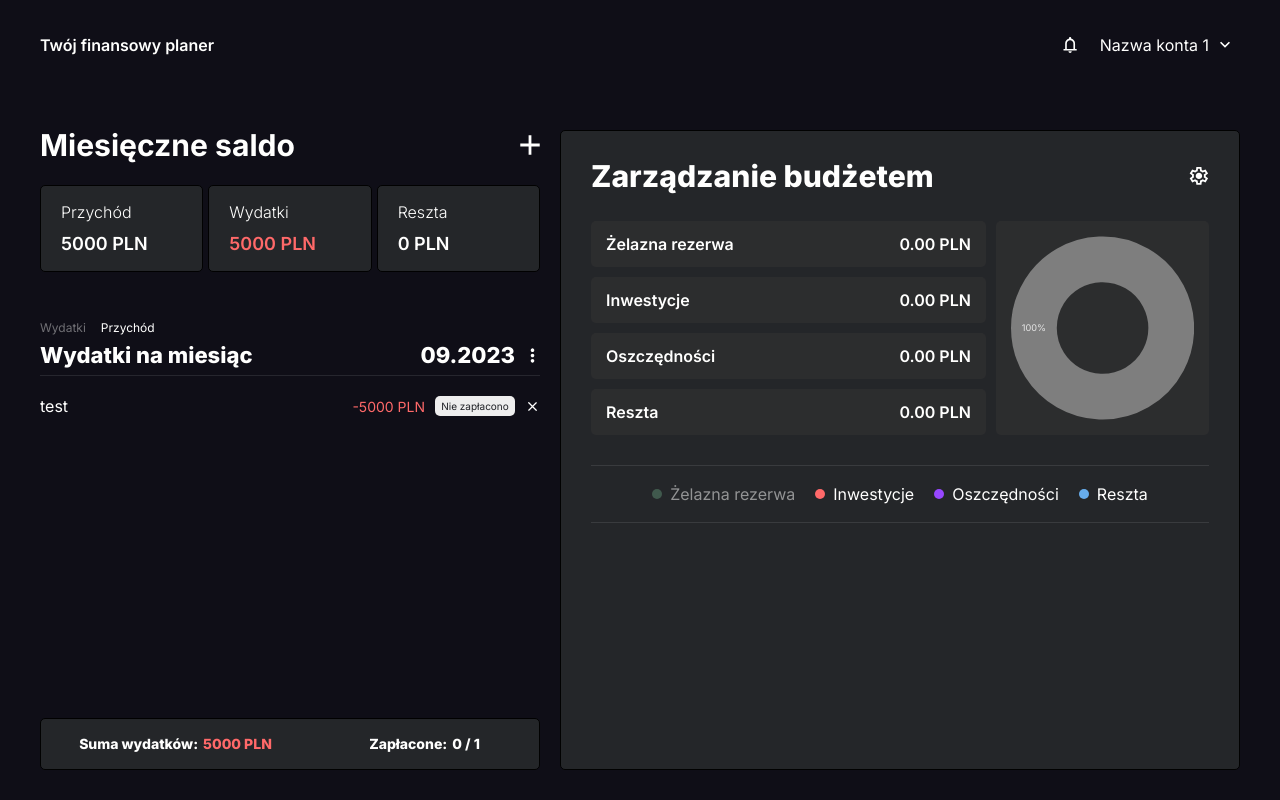
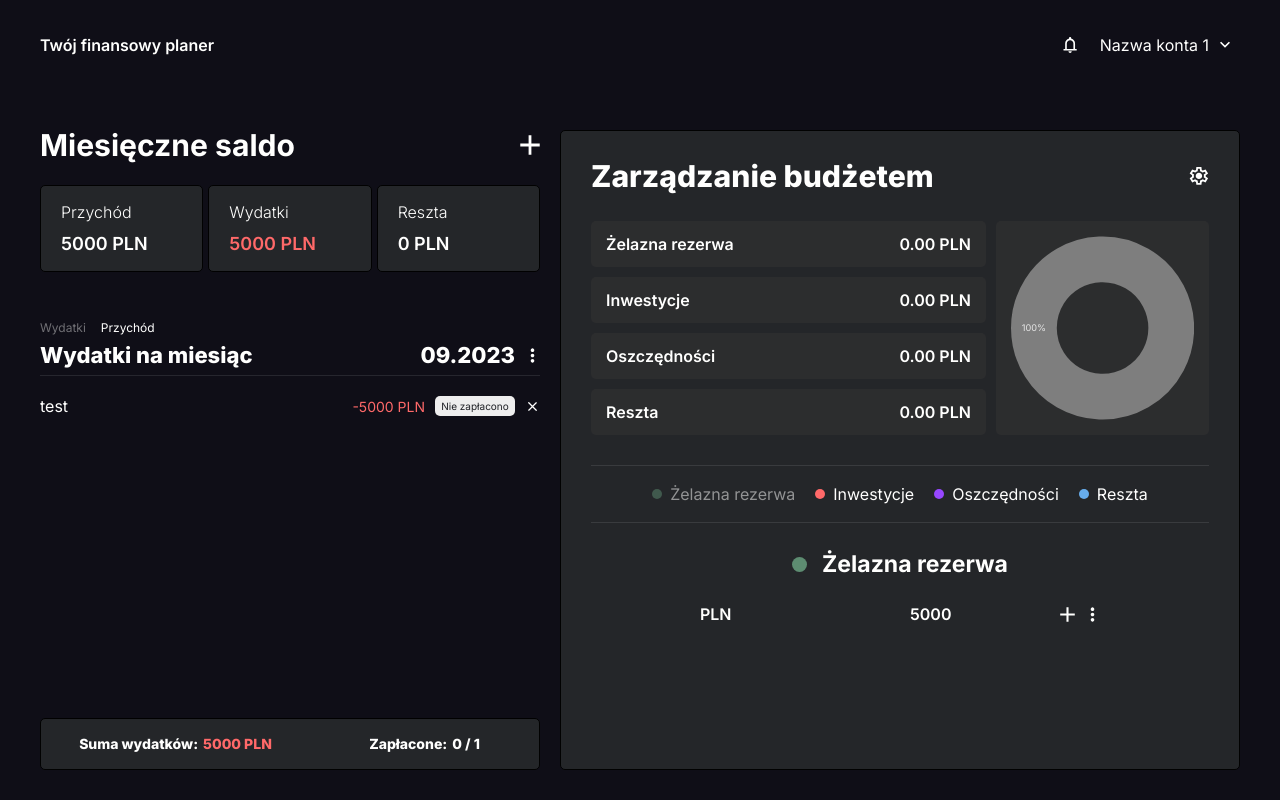
Before and after one commit to chudymikolaj/finance-app, a Next.js app: page /dashboard in a window 1280 px wide. Built offline with nearby package versions, Linux system fonts and the light colour scheme.

Commit message:
feat: add BudgetManagementTabs Component

```diff
--- a/components/BudgetManagement/BudgetManagementCategories/index.tsx
+++ b/components/BudgetManagement/BudgetManagementCategories/index.tsx
@@ -2,6 +2,8 @@
 
 import React, { useState } from "react";
 import { useAppContextAssets } from "@/lib/ThemeProviderContext/actions";
+
+import BudgetManagementTabs from "../BudgetManagementTabs";
 
 import {
 	BudgetCategoriesContainer,
@@ -39,6 +41,11 @@ const BudgetCategoriesComponent = () => {
 					</BudgetCategoriesCategory>
 				)}
 			</BudgetCategoriesCategories>
+
+			<BudgetManagementTabs
+				activeTab={activeCategory}
+				assets={assets}
+			/>
 		</BudgetCategoriesContainer>
 	);
 };
--- /dev/null
+++ b/components/BudgetManagement/BudgetManagementTabs/BudgetManagementTabs.styled.tsx
@@ -0,0 +1,108 @@
+"use client";
+
+import styled from "styled-components";
+
+import Button from "@/components/Buttons/Button";
+import { CUBICS, FONT_SIZE_BUTTONS, SIZES, WEIGHT } from "@/styles/constants";
+import {
+	FlexCenter,
+	FlexColumnStart,
+	FlexRow,
+	FlexRowAlignCenter,
+	FlexRowSpaceBetweenCenter,
+} from "@/styles/mixins.styled";
+import { devices } from "@/styles/breakpoints";
+
+export const BudgetManagementTabsContainer = styled.div`
+	padding: 18px 20px;
+
+	@media ${devices.lg} {
+		padding: 30px;
+	}
+`;
+
+export const BudgetManagementTabsWrapper = styled.div`
+	${FlexCenter}
+
+	max-width: 400px;
+	margin: auto;
+`;
+
+export const BudgetManagementTabsTab = styled.div`
+	width: 100%;
+`;
+
+export const BudgetManagementTabsTabName = styled.h3<{ $color: string }>`
+	${FlexRowAlignCenter}
+	gap: 15px;
+
+	font-size: ${SIZES.tabName};
+	font-weight: ${WEIGHT.semiBold};
+
+	&:before {
+		content: "";
+		width: 15px;
+		height: 15px;
+		background-color: ${({ $color }) => ($color ? $color : "#333")};
+		display: inline-block;
+		border-radius: 15px;
+	}
+`;
+
+export const BudgetManagementTabsTabList = styled.ul`
+	${FlexColumnStart}
+	gap: 10px;
+
+	width: 100%;
+	margin: 30px auto;
+`;
+
+export const BudgetManagementTabsTabListItem = styled.li`
+	${FlexRowSpaceBetweenCenter}
+	gap: 10px;
+
+	width: 100%;
+	font-weight: ${WEIGHT.medium};
+`;
+
+export const BudgetManagementTabsTabListItemName = styled.div`
+	max-width: calc(60% - 20px);
+	width: 100%;
+`;
+
+export const BudgetManagementTabsTabListItemValue = styled.div`
+	width: 100%;
+	max-width: calc(40% - 20px);
+`;
+
+export const BudgetManagementTabsTabListItemButtons = styled.div`
+	${FlexRow}
+	gap: 10px;
+
+	width: 40px;
+`;
+
+export const BudgetManagementTabsButton = styled(Button)`
+	transition: opacity ${CUBICS.easyOut} 250ms, transform ${CUBICS.easyOut} 250ms;
+	font-size: ${FONT_SIZE_BUTTONS};
+
+	&:hover {
+		opacity: 0.8;
+	}
+
+	&:active {
+		transform: scale(0.75);
+		opacity: 0.25;
+	}
+
+	div {
+		height: 15px;
+		width: 15px;
+		${FlexCenter}
+	}
+
+	svg {
+		height: 15px;
+		width: 15px;
+	}
+`;
--- /dev/null
+++ b/components/BudgetManagement/BudgetManagementTabs/BudgetManagementTabs.types.ts
@@ -0,0 +1,6 @@
+import { Asset } from "@/lib/ThemeProviderContext/ThemeProviderContext.types";
+
+export type BudgetManagementTabsType = {
+  activeTab: number;
+  assets: Asset[];
+}
--- /dev/null
+++ b/components/BudgetManagement/BudgetManagementTabs/index.tsx
@@ -0,0 +1,59 @@
+import {
+	BudgetManagementTabsButton,
+	BudgetManagementTabsContainer,
+	BudgetManagementTabsTab,
+	BudgetManagementTabsTabList,
+	BudgetManagementTabsTabListItem,
+	BudgetManagementTabsTabListItemButtons,
+	BudgetManagementTabsTabListItemName,
+	BudgetManagementTabsTabListItemValue,
+	BudgetManagementTabsTabName,
+	BudgetManagementTabsWrapper,
+} from "./BudgetManagementTabs.styled";
+import { BudgetManagementTabsType } from "./BudgetManagementTabs.types";
+
+const BudgetManagementTabsComponent = ({
+	activeTab,
+	assets,
+}: BudgetManagementTabsType) => {
+	const isAssets = assets.length > 0;
+
+	return (
+		<BudgetManagementTabsContainer>
+			<BudgetManagementTabsWrapper>
+				{isAssets ? (
+					assets.map(
+						({ title, color, lists }, idTab) =>
+							idTab === activeTab && (
+								<BudgetManagementTabsTab key={idTab}>
+									<BudgetManagementTabsTabName $color={color}>
+										{title}
+									</BudgetManagementTabsTabName>
+									<BudgetManagementTabsTabList>
+										{lists.map(({ title, value }) => (
+											<BudgetManagementTabsTabListItem>
+												<BudgetManagementTabsTabListItemName>
+													{title}
+												</BudgetManagementTabsTabListItemName>
+												<BudgetManagementTabsTabListItemValue>
+													{value}
+												</BudgetManagementTabsTabListItemValue>
+												<BudgetManagementTabsTabListItemButtons>
+													<BudgetManagementTabsButton svgUrl="./add.svg"></BudgetManagementTabsButton>
+													<BudgetManagementTabsButton svgUrl="./more_vert.svg"></BudgetManagementTabsButton>
+												</BudgetManagementTabsTabListItemButtons>
+											</BudgetManagementTabsTabListItem>
+										))}
+									</BudgetManagementTabsTabList>
+								</BudgetManagementTabsTab>
+							)
+					)
+				) : (
+					<div>Wczytywanie listy</div>
+				)}
+			</BudgetManagementTabsWrapper>
+		</BudgetManagementTabsContainer>
+	);
+};
+
+export default BudgetManagementTabsComponent;
```
